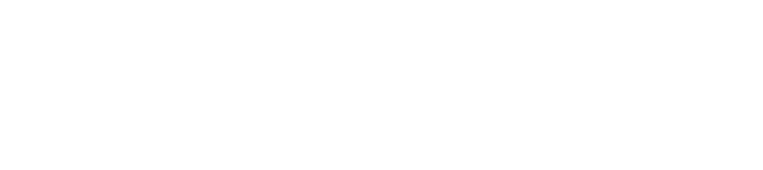
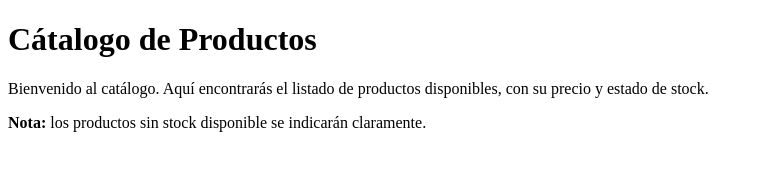
Before and after one commit to Saibot1310/Sistema-Gestion-Ventas-Interfaz, a plain HTML site: page index.html in a window 1280 px wide. Shown: the whole page, without its empty margins (0-763 px from the left). Drawn offline with Linux system fonts and the light colour scheme.

Commit message:
feat: mostar título e introducción al catálogo

```diff
--- a/index.html
+++ b/index.html
@@ -7,7 +7,9 @@
   </head>
 
   <body>
-    <!-- Contenido del catálogo -->
+    <h1>Cátalogo de Productos</h1>
+    <p>Bienvenido al catálogo. Aquí encontrarás el listado de productos disponibles, con su precio y estado de stock.</p>
+    <p><strong>Nota: </strong>los productos sin stock disponible se indicarán claramente.</p>
   </body>
 
 </html>
```
